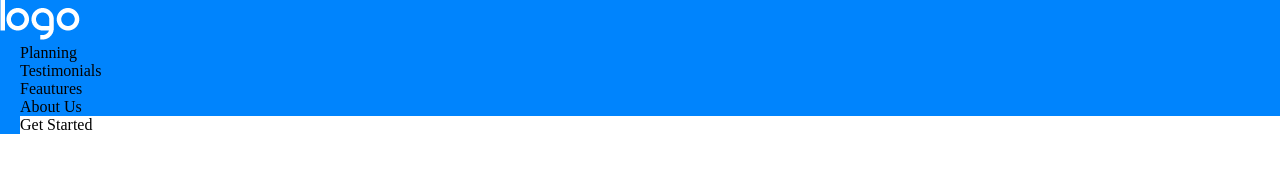
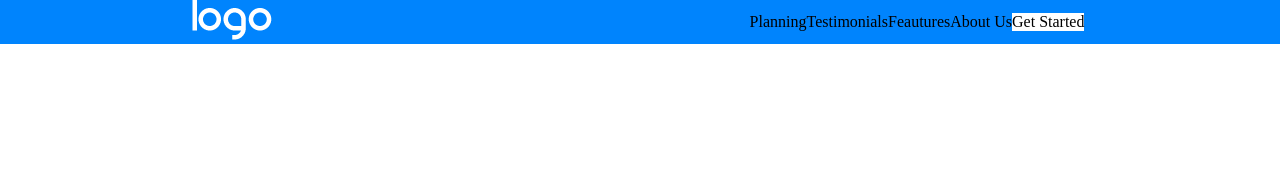
Before and after one commit to JacopoGrippiotti/htmlcss-responsive-layout, a plain HTML site: page index.html in a window 1280 px wide. Drawn offline with Linux system fonts and the light colour scheme.

Commit message:
set initial structure of nav-bar with flexbox

```diff
--- a/css/style.css
+++ b/css/style.css
@@ -18,4 +18,30 @@
 ul{
     list-style-type: none;
     padding-left: 20px;
+    height: 100%;
 }
+
+.container{
+    width: 70%;
+    margin: 0 auto;
+}
+
+nav>div{
+    width: 40%;
+}
+
+/*UTILITIES*/
+
+.flex-wrap{
+    display: flex;
+    flex-wrap: wrap;
+    flex-direction: row;
+}
+
+.space-between{
+    justify-content: space-between;
+}
+
+.align-center{
+    align-items: center;
+}
--- a/index.html
+++ b/index.html
@@ -8,13 +8,14 @@
     <title>Document</title>
  </head>
  <body>
-    <header>
-      <nav class="container nav-bar bg-blue">
+    <header class="bg-blue">
+      <nav class="container nav-bar flex-wrap space-between">
          <div class="logo-img">
             <img src="img/logo.png" alt="logo image">
          </div>
+
          <div>
-            <ul>
+            <ul class="flex-wrap align-center">
                <li>
                   Planning
                </li>
```
